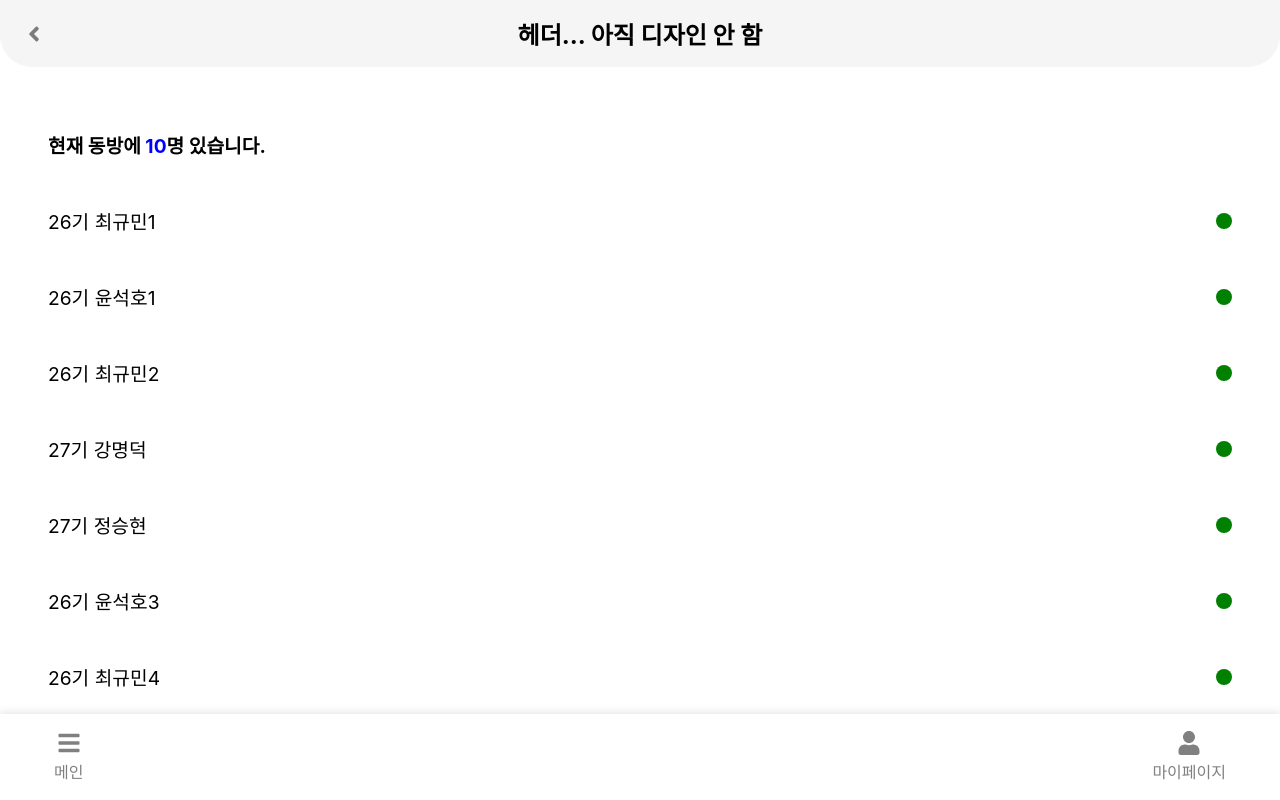
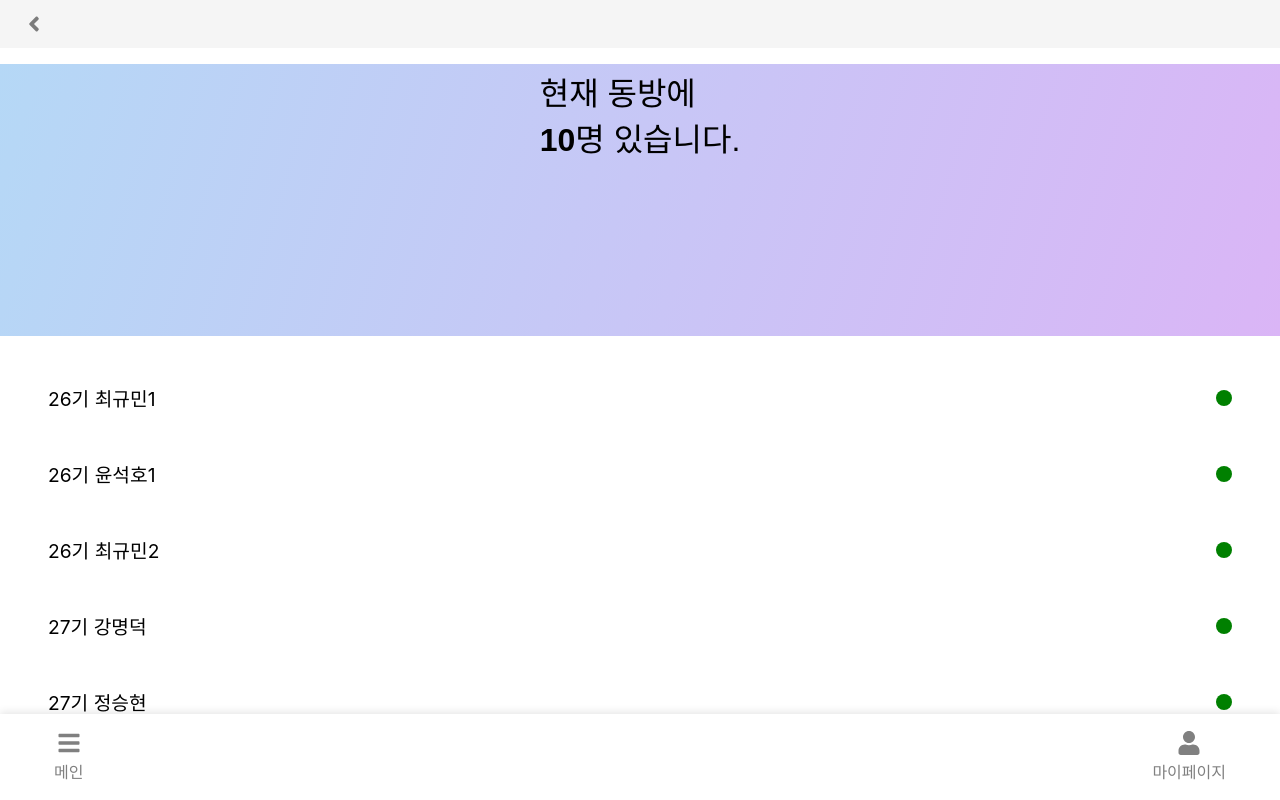
Before and after one commit to JNU-econovation/Whoz-in-FE, a React (Create React App) app: page /mypage/device-management in a window 1280 px wide. Both pictures are taken after a click on the button "메인". Shown: the top 800 px of the page. Built offline with nearby package versions, Linux system fonts and the light colour scheme.

Commit message:
이것저것 수정

```diff
--- a/src/App.jsx
+++ b/src/App.jsx
@@ -18,6 +18,8 @@ const App = () => {
         <Routes>
 
           <Route path="/join" element={<Join />} />
+          <Route path="/login" element={<Login />} />
+
           <Route path="/main" element={<Main />} />
           <Route path="/mypage" element={<MyPage />}/>
           <Route path="/mypage/profile" element={<MyProfile />} />
--- a/src/components/LayoutComponent/Header.jsx
+++ b/src/components/LayoutComponent/Header.jsx
@@ -23,6 +23,11 @@ const BackButton = styled.button` // 뒤로가기
 
 const HeaderContainer = styled.header` // 헤더 스타일
   display: flex;
+  position: fixed;
+  top:0;
+  left:0;
+  right:0;
+  z-index: 1000;
   align-items: center;
   justify-content: center;
   position: relative;
@@ -32,7 +37,7 @@ const HeaderContainer = styled.header` // 헤더 스타일
   font-weight: bold;
   background-color: whitesmoke;
   // border-bottom: 0.1rem gray solid;
-  border-radius: 0 0 2rem 2rem;
+  min-height: 1rem;
 `;
 
 const BackButtonWrapper = styled.div` // 버튼 래퍼
@@ -60,7 +65,7 @@ function Header() {
           <FaAngleLeft />
         </BackButton>
       </BackButtonWrapper>
-      <div>헤더... 아직 디자인 안 함</div>
+
     </HeaderContainer>
   );
 }
--- a/src/components/MemberStatusList.jsx
+++ b/src/components/MemberStatusList.jsx
@@ -1,6 +1,7 @@
 import React from "react";
 import styled from "styled-components";
 import { ListContainer, ListItem} from "./StyledComponents/LayoutStyles";
+
 // 활동 상태 초록불
 const ActiveStatus = styled.div `
   width: 1rem;
@@ -9,14 +10,28 @@ const ActiveStatus = styled.div `
   background-color: ${({ isActive }) => (isActive ? 'green' : 'gray')};
   margin-left: auto;
 `;
+const HeaderWrapper = styled.div`
+  width: 100%;
+  padding-top: 0.231rem;
+  padding-bottom: 11.011rem;
+  background: linear-gradient(107deg, #b5d8f6 0%, #dab5f6 100%);
+  display: flex;
+  flex-direction: column;
+  align-items: center;
+`;
+
 const UpperMessage = styled.div `
-  font-size: 1.2rem;
-  font-weight: bold;
+  font-size: 2rem;
+  font-family: 'Pretendard', sans-serif;
+  font-weight: 400;
+  color: black;
+  word-wrap: break-word;
 `
 
-const CountNumber = styled.span`
-  color: blue;
-`
+const MemberListContainer = styled(ListContainer)`
+ border-radius: 30rem 30rem;
+`;
+
 const MemberStatusList = ({members}) => {
   // 동방에 있는 회원 / 나머지 회원 (+ 최근에 접속 안 한)
   const nowActiveMembers = members.filter(member => member.isActive);
@@ -31,15 +46,23 @@ const otherMembers = members
 const sortedMembers = [...nowActiveMembers, ...recentActiveMembers, ...otherMembers];
 
 return (
-  <ListContainer>
-    <UpperMessage> 현재 동방에 <CountNumber>{nowActiveMembers.length}</CountNumber>명 있습니다.</UpperMessage>
+  <>
+    <HeaderWrapper>
+      <UpperMessage>
+        현재 동방에
+        <br />
+        <b>{nowActiveMembers.length}</b>명 있습니다.
+      </UpperMessage>
+    </HeaderWrapper>
+    <MemberListContainer>
       {sortedMembers.map((member, index) => (
         <ListItem key={index}>
           {member.generation}기 {member.name}
           <ActiveStatus isActive={member.isActive} />
         </ListItem>
       ))}
-  </ListContainer>
+    </MemberListContainer>
+  </>
 );
 };
 
--- a/src/components/StyledComponents/LayoutStyles.jsx
+++ b/src/components/StyledComponents/LayoutStyles.jsx
@@ -5,6 +5,7 @@ display: flex ;
 flex-direction: column;
 gap: 3rem;
 padding: 3rem;
+background-color: white;
 `;
 
 export const ListItem = styled.div`
--- a/src/pages/main.jsx
+++ b/src/pages/main.jsx
@@ -6,7 +6,7 @@ import members from '../data/sampleData'
 const Main = () => {
   return (
     <div>
-            <MemberStatusList members={members} />
+      <MemberStatusList members={members} />
     </div>
   );
 };
```
Lines whose indentation alone changed are shown as unchanged.
